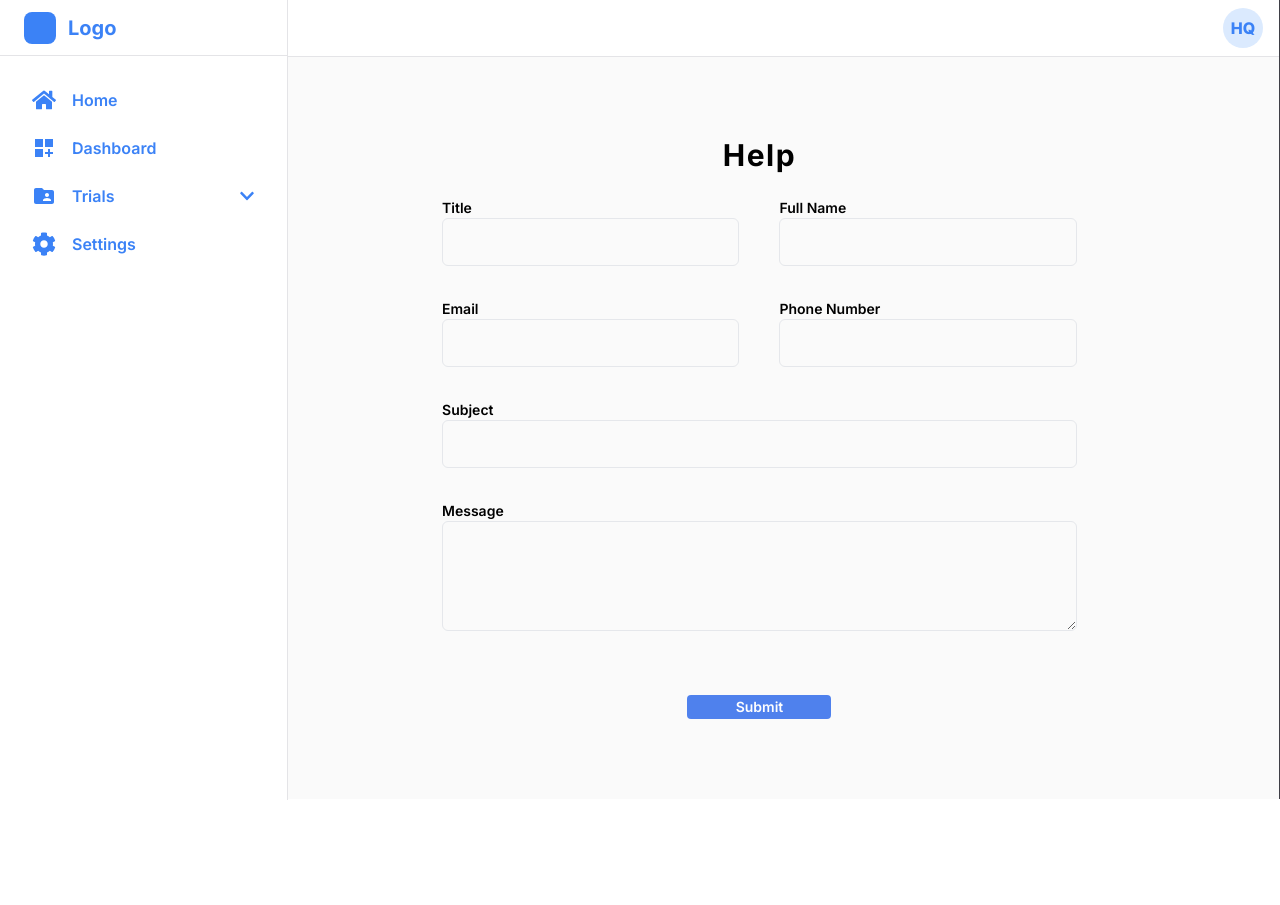
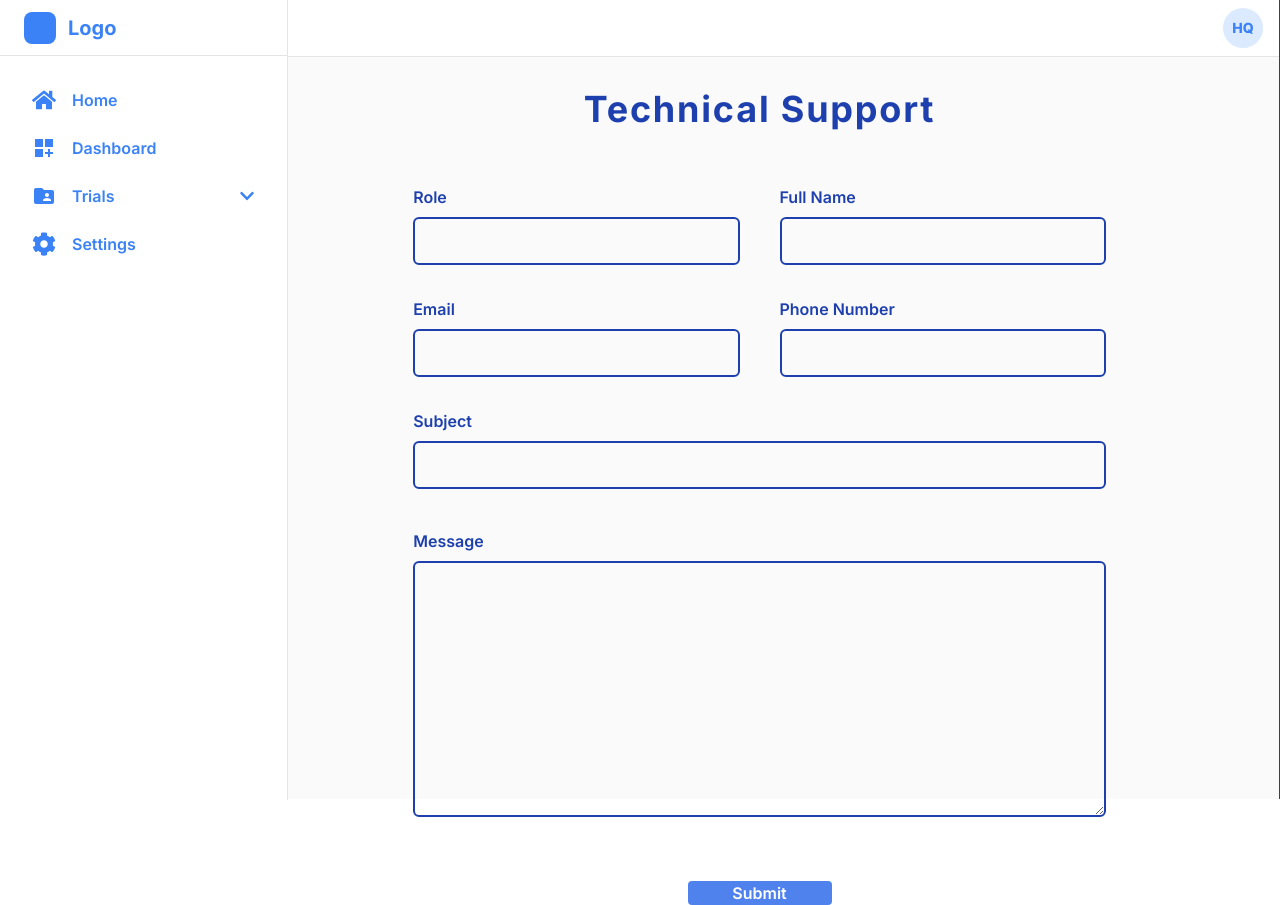
Before and after one commit to marcbrown2024/stratrak, a Next.js app: page /help in a window 1280 px wide. Before the commit the page ends 800 px from the top, so only its background shows below. Built offline with nearby package versions, Linux system fonts and the light colour scheme.

Commit message:
Working on help/support and edit profile page

```diff
--- a/app/help/page.tsx
+++ b/app/help/page.tsx
@@ -1,63 +1,50 @@
 "use client";
 
-// react components
-import React, { useRef, useState } from "react";
+// react/nextjs components
+import React, { useState } from "react";
 
-type Props = {};
+type HelpFormData = {
+  subject: string;
+  message: string;
+};
 
-const Page = (props: Props) => {
-  const form = useRef<HTMLFormElement>(null);
-  const [formData, setFormData] = useState({
+const Page = () => {
+  const [formData, setFormData] = useState<HelpFormData>({
     subject: "",
     message: "",
   });
 
   const handleSubmit = async (event: React.FormEvent) => {
     event.preventDefault();
-
-    // Get form data
-    const form = event.target as HTMLFormElement;
-    const formData = new FormData(form);
-
-    // Create an object from form data
-    const data: Record<string, string> = {};
-    formData.forEach((value, key) => {
-      data[key] = value as string;
-    });
-
-    setFormData({
-      subject: "",
-      message: "",
-    });
   };
 
   return (
     <div className="h-full w-full flex items-center justify-center">
-      <div className="h-full w-4/6 flex flex-col items-center justify-center gap-6">
-        <h1 className="text-3xl font-bold tracking-wider">Help</h1>
+      <div className="h-full w-4/6 flex flex-col items-center justify-center gap-14">
+        <h1 className="text-2xl md:text-4xl text-blue-800 font-bold tracking-wider">
+          Technical Support
+        </h1>
         <form
-          id="help"
           onSubmit={handleSubmit}
-          ref={form}
-          className="h-full w-11/12 flex flex-col items-center justify-start gap-8 text-[14px] font-semibold"
+          className="h-full w-full flex flex-col items-center justify-start gap-8 font-semibold"
         >
-          <div className="h-auto w-full flex items-center justify-center gap-10">
+          <div className="h-fit w-full flex items-center justify-center gap-10">
             <label
-              htmlFor="title"
-              className="h-auto w-full flex flex-col items-start justify-center"
+              htmlFor="role"
+              className="h-fit w-full flex flex-col items-start justify-center gap-2 text-blue-800"
             >
-              Title
+              Role
               <input
-                id="title"
-                name="title"
+                id="role"
+                name="role"
                 autoComplete="on"
                 readOnly
-                className="h-12 w-full flex flex-col items-center justify-center text-[#858585] bg-transparent pl-4 border rounded-md focus-within:outline-none"
+                className="h-12 w-full flex flex-col items-center justify-center text-[#858585] bg-transparent pl-4 border-2 border-blue-800 rounded-md focus-within:outline-none"
               />
             </label>
             <label
               htmlFor="fullName"
-              className="h-auto w-full flex flex-col items-start justify-center"
+              className="h-fit w-full flex flex-col items-start justify-center gap-2 text-blue-800"
             >
               Full Name
               <input
@@ -65,14 +52,14 @@ const Page = (props: Props) => {
                 name="fullName"
                 autoComplete="on"
                 readOnly
-                className="h-12 w-full flex flex-col items-center justify-center text-[#858585] bg-transparent pl-4 border rounded-md focus-within:outline-none"
+                className="h-12 w-full flex flex-col items-center justify-center text-[#858585] bg-transparent pl-4 border-2 border-blue-800 rounded-md focus-within:outline-none"
               />
             </label>
           </div>
-          <div className="h-auto w-full flex items-center justify-center gap-10">
+          <div className="h-fit w-full flex items-center justify-center gap-10">
             <label
               htmlFor="email"
-              className="h-auto w-full flex flex-col items-start justify-center"
+              className="h-fit w-full flex flex-col items-start justify-center gap-2 text-blue-800"
             >
               Email
               <input
@@ -80,12 +67,12 @@ const Page = (props: Props) => {
                 name="email"
                 autoComplete="on"
                 readOnly
-                className="h-12 w-full flex flex-col items-center justify-center text-[#858585] bg-transparent pl-4 border rounded-md focus-within:outline-none"
+                className="h-12 w-full flex flex-col items-center justify-center text-[#858585] bg-transparent pl-4 border-2 border-blue-800 rounded-md focus-within:outline-none"
               />
             </label>
             <label
               htmlFor="phoneNum"
-              className="h-auto w-full flex flex-col items-start justify-center"
+              className="h-fit w-full flex flex-col items-start justify-center gap-2 text-blue-800"
             >
               Phone Number
               <input
@@ -93,13 +80,14 @@ const Page = (props: Props) => {
                 name="phoneNumber"
                 autoComplete="on"
                 readOnly
-                className="h-12 w-full flex flex-col items-center justify-center text-[#858585] bg-transparent pl-4 border rounded-md focus-within:outline-none"
+                className="h-12 w-full flex flex-col items-center justify-center text-[#858585] bg-transparent pl-4 border-2 border-blue-800 rounded-md focus-within:outline-none"
               />
             </label>
           </div>
+          <div className="h-fit w-full flex flex-col items-center justify-center gap-10">
             <label
               htmlFor="subject"
-            className="h-auto w-full flex flex-col items-start justify-center"
+              className="h-fit w-full flex flex-col items-start justify-center gap-2 text-blue-800"
             >
               Subject
               <input
@@ -111,12 +99,12 @@ const Page = (props: Props) => {
                 onChange={(e) =>
                   setFormData({ ...formData, subject: e.target.value })
                 }
-              className="h-12 w-full flex flex-col items-center justify-center bg-transparent pl-4 border rounded-md"
+                className="h-12 w-full flex flex-col items-center justify-center text-[#858585] bg-transparent pl-4 border-2 border-blue-800 rounded-md focus-within:outline-none"
               />
             </label>
             <label
               htmlFor="message"
-            className="h-3/6 w-full flex flex-col items-start justify-center"
+              className="h-72 w-full flex flex-col items-start justify-center gap-2 text-blue-800"
             >
               Message
               <textarea
@@ -128,13 +116,14 @@ const Page = (props: Props) => {
                 onChange={(e) =>
                   setFormData({ ...formData, message: e.target.value })
                 }
-              className="h-full w-full flex items-start justify-start border rounded-md p-4 bg-transparent"
+                className="h-full w-full flex items-start justify-start text-[#858585] bg-transparent p-4 border-2 border-blue-800 rounded-md focus-within:outline-none"
               />
             </label>
+          </div>
           <button
             type="submit"
+            disabled={!formData.subject || !formData.message}
             className="disabled:opacity-80 h-12 w-36 flex items-center justify-center text-[#fff] font-semibold bg-blue-600 rounded hover:bg-blue-700 mt-8"
-            disabled={!formData.subject || !formData.message}
           >
             Submit
           </button>
--- a/components/navLayout/Header/Header.tsx
+++ b/components/navLayout/Header/Header.tsx
@@ -54,7 +54,7 @@ const Header = () => {
           onClick={toggleModal}
           className="Popup h-10 w-10 md:flex hidden items-center justify-center text-center bg-blue-100 rounded-full"
         >
-          <span className="text-blue-500 font-extrabold">HQ</span>
+          <span className="text-sm text-blue-500 font-extrabold">HQ</span>
         </button>
       </div>
     </div>
--- a/components/useProfile.tsx
+++ b/components/useProfile.tsx
@@ -9,7 +9,7 @@ import React, { useState } from "react";
 
 const UserProfile = () => {
   const [formButton, setFormButton] = useState(false);
-  const [editTitle, setEditTitle] = useState("");
+  const [editrole, setEditRole] = useState("");
   const [editFullName, setEditFullName] = useState("");
   const [editNumber, setEditNumber] = useState("");
   const [editCity, setEditCity] = useState("");
@@ -17,7 +17,7 @@ const UserProfile = () => {
   const [editZipCode, setEditZipCode] = useState("");
 
   const [formData, setFormData] = useState({
-    title: "",
+    role: "",
     fullName: "",
     number: "",
     city: "",
@@ -28,7 +28,7 @@ const UserProfile = () => {
   const editProfile = () => {
     setFormButton(!formButton);
     setFormData({
-      title: "",
+      role: "",
       fullName: "",
       number: "",
       city: "",
@@ -39,7 +39,7 @@ const UserProfile = () => {
 
   const cancelEdit = () => {
     setFormButton(false);
-    setEditTitle("");
+    setEditRole("");
     setEditFullName("");
     setEditNumber("");
     setEditCity("");
@@ -53,62 +53,44 @@ const UserProfile = () => {
 
   const handleSubmit = async (event: React.FormEvent) => {
     event.preventDefault();
-
-    // Get form data
-    const form = event.target as HTMLFormElement;
-    const formData = new FormData(form);
-
-    // Create an object from form data
-    const data: Record<string, string> = {};
-    const fieldsToUpdate = ["city", "number", "state", "title", "zipCode"];
-
-    formData.forEach((value, key) => {
-      if (fieldsToUpdate.includes(key)) {
-        data[key] = value as string;
-      }
-    });
-
-    // Split fullName into firstName and lastName
-    const fullName = formData.get("fullName") as string;
-    const [firstName, lastName] = fullName.split(" ");
   };
 
   return (
-    <>
+    <div className="h-full w-full flex items-center justify-center">
       <form
         onSubmit={handleSubmit}
         className="h-full w-full xl:w-3/6 flex flex-col items-start justify-center"
       >
         <div className="h-full w-full flex flex-col items-start justify-start gap-2 text-[15px] font-semibold">
-          <div className="h-auto w-full flex items-center justify-center gap-10 p-2">
+          <div className="h-auto w-full flex items-center justify-center gap-10">
             <label
-              htmlFor="title"
-              className="h-auto w-full flex flex-col items-start justify-center"
+              htmlFor="role"
+              className="h-fit w-full flex flex-col items-start justify-center gap-2 text-blue-800"
             >
-              Title
+              Role
               <input
-                id="title"
-                name="title"
+                id="role"
+                name="role"
                 autoComplete="off"
                 required
                 onChange={(e: any) =>
                   setFormData((formData) => ({
                     ...formData,
-                    title: e.target.value,
+                    role: e.target.value,
                   }))
                 }
-                onFocus={() => formButton && setEditTitle("title")}
+                onFocus={() => formButton && setEditRole("role")}
                 readOnly={!formButton}
                 className={`h-12 w-full flex flex-col items-center justify-center ${
                   formButton
                     ? "text-[#464646]"
                     : "text-[#858585] focus-within:outline-none"
-                } p-4 bg-transparent border rounded-md`}
+                } p-4 bg-transparent border-2 border-blue-800 rounded-md`}
               />
             </label>
             <label
               htmlFor="fullName"
-              className="h-auto w-full flex flex-col items-start justify-center"
+              className="h-fit w-full flex flex-col items-start justify-center gap-2 text-blue-800"
             >
               Full Name
               <input
@@ -128,13 +110,13 @@ const UserProfile = () => {
                   formButton
                     ? "text-[#464646]"
                     : "text-[#858585] focus-within:outline-none"
-                } p-4 bg-transparent border rounded-md`}
+                } p-4 bg-transparent border-2 border-blue-800 rounded-md`}
               />
             </label>
           </div>
           <label
             htmlFor="email"
-            className="h-auto w-full flex flex-col items-start justify-center p-2"
+            className="h-fit w-full flex flex-col items-start justify-center gap-2 text-blue-800"
           >
             Email
             <input
@@ -143,12 +125,12 @@ const UserProfile = () => {
               autoComplete="off"
               required
               readOnly
-              className="h-12 w-full flex flex-col items-center justify-center text-[#858585] bg-transparent p-4 border rounded-md focus-within:outline-none"
+              className="h-12 w-full flex flex-col items-center justify-center text-[#858585] bg-transparent p-4 border-2 border-blue-800 rounded-md focus-within:outline-none"
             />
           </label>
           <label
             htmlFor="number"
-            className="h-auto w-full flex flex-col items-start justify-center p-2"
+            className="h-fit w-full flex flex-col items-start justify-center gap-2 text-blue-800"
           >
             Number
             <input
@@ -168,12 +150,12 @@ const UserProfile = () => {
                 formButton
                   ? "text-[#464646]"
                   : "text-[#858585] focus-within:outline-none"
-              } p-4 bg-transparent border rounded-md`}
+              } p-4 bg-transparent border-2 border-blue-800 rounded-md`}
             />
           </label>
           <label
             htmlFor="city"
-            className="h-auto w-full flex flex-col items-start justify-center p-2"
+            className="h-fit w-full flex flex-col items-start justify-center gap-2 text-blue-800"
           >
             City
             <input
@@ -193,13 +175,13 @@ const UserProfile = () => {
                 formButton
                   ? "text-[#464646]"
                   : "text-[#858585] focus-within:outline-none"
-              } p-4 bg-transparent border rounded-md`}
+              } p-4 bg-transparent border-2 border-blue-800 rounded-md`}
             />
           </label>
-          <div className="h-auto w-full flex items-center justify-center gap-10 p-2">
+          <div className="h-auto w-full flex items-center justify-center gap-10">
             <label
               htmlFor="state"
-              className="h-auto w-full flex flex-col items-start justify-center"
+              className="h-fit w-full flex flex-col items-start justify-center gap-2 text-blue-800"
             >
               State
               <input
@@ -219,12 +201,12 @@ const UserProfile = () => {
                   formButton
                     ? "text-[#464646]"
                     : "text-[#858585] focus-within:outline-none"
-                } p-4 bg-transparent border rounded-md`}
+                } p-4 bg-transparent border-2 border-blue-800 rounded-md`}
               />
             </label>
             <label
               htmlFor="zipCode"
-              className="h-auto w-full flex flex-col items-start justify-center"
+              className="h-fit w-full flex flex-col items-start justify-center gap-2 text-blue-800"
             >
               Zip Code
               <input
@@ -244,13 +226,13 @@ const UserProfile = () => {
                   formButton
                     ? "text-[#464646]"
                     : "text-[#858585] focus-within:outline-none"
-                } p-4 bg-transparent border rounded-md`}
+                } p-4 bg-transparent border-2 border-blue-800 rounded-md`}
               />
             </label>
           </div>
           <label
             htmlFor="country"
-            className="h-auto w-full flex flex-col items-start justify-center p-2"
+            className="h-fit w-full flex flex-col items-start justify-center gap-2 text-blue-800"
           >
             Country
             <input
@@ -259,15 +241,15 @@ const UserProfile = () => {
               value="United States"
               autoComplete="off"
               readOnly
-              className="h-12 w-full flex flex-col items-center justify-center text-[#858585] bg-transparent p-4 border rounded-md focus-within:outline-none"
+              className="h-12 w-full flex flex-col items-center justify-center text-[#858585] bg-transparent p-4 border-2 border-blue-800 rounded-md focus-within:outline-none"
             />
           </label>
         </div>
-        <div className="h-full w-full flex items-center justify-end gap-20 p-2">
+        <div className="h-full w-full flex items-center justify-end gap-20 p-2 mt-4">
           {formButton && (
             <div
               onClick={cancelEdit}
-              className="h-10 w-36 flex items-center justify-center font-semibold rounded hover:bg-[#fff] cursor-pointer"
+              className="h-10 w-36 flex items-center justify-center text-blue-500 font-semibold rounded bg-zinc-200 hover:bg-[#fff] cursor-pointer"
             >
               Cancel
             </div>
@@ -291,7 +273,7 @@ const UserProfile = () => {
           )}
         </div>
       </form>
-    </>
+    </div>
   );
 };
 
```
Also changed, not shown: app/profile/page.tsx (+9 -9 lines). Lines whose indentation alone changed are shown as unchanged.
